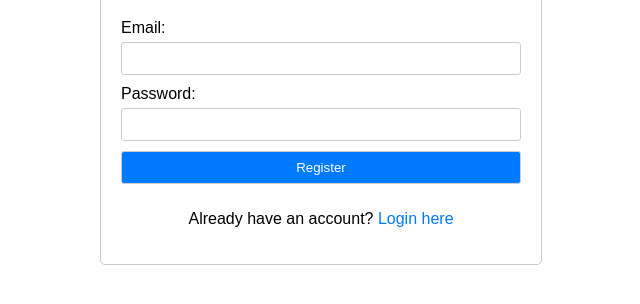
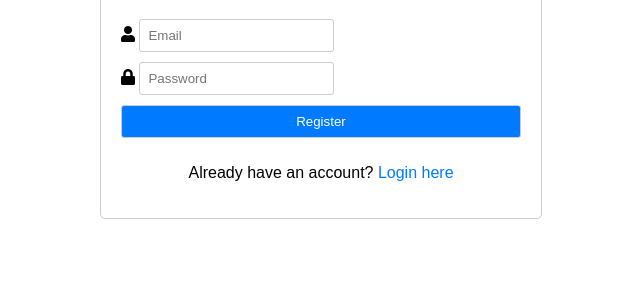
Before and after one commit to sohail262/Lost-and-Found-Portal, a plain HTML site: page register.html in a window 1280 px wide. Shown: the part 182-486 px from the top of the page, without its empty margins (319-959 px from the left). Drawn offline with Linux system fonts and the light colour scheme; files that its build step writes are made by us from their sources.

Commit message:
changed ui

```diff
--- a/register.html
+++ b/register.html
@@ -4,23 +4,30 @@
   <meta charset="UTF-8">
   <meta name="viewport" content="width=device-width, initial-scale=1.0">
   <title>Register</title>
-  <link rel="stylesheet" href="styles_login_register.css">
+  <link rel="stylesheet" href="css/styles_login_register.css">
+  <link rel="stylesheet" href="https://cdnjs.cloudflare.com/ajax/libs/font-awesome/5.15.3/css/all.min.css" integrity="sha512-iBBXm2KWU2lnWVZxxAaRmXMya2wwwvjk94gMU6EfeCLMZXl2+IoK9XUcHXHw5I/cHPM+aSQ3wfmca4qvR8swUg==" crossorigin="anonymous" referrerpolicy="no-referrer" />
 </head>
 <body>
   <div class="container">
-    <h1>Register</h1>
-    <form id="register-form">
-      <label for="email">Email:</label>
-      <input type="email" id="email" name="email" required>
-      <label for="password">Password:</label>
-      <input type="password" id="password" name="password" required>
-      <button type="submit">Register</button>
-    </form>
-    <p>Already have an account? <a href="index.html">Login here</a></p>
+    <div class="form-container">
+      <h1>Register</h1>
+      <form id="register-form">
+        <div class="input-group">
+          <i class="fas fa-user"></i>
+          <input type="email" id="email" name="email" placeholder="Email" required>
+        </div>
+        <div class="input-group">
+          <i class="fas fa-lock"></i>
+          <input type="password" id="password" name="password" placeholder="Password" required>
+        </div>
+        <button type="submit">Register</button>
+      </form>
+      <p>Already have an account? <a href="index.html">Login here</a></p>
+    </div>
   </div>
   <div class="toast-container"></div>
   <script src="https://www.gstatic.com/firebasejs/7.14.1/firebase-app.js"></script>
   <script src="https://www.gstatic.com/firebasejs/7.14.1/firebase-auth.js"></script>
-  <script src="register.js"></script>
+  <script src="js/register.js"></script>
 </body>
 </html>
```
